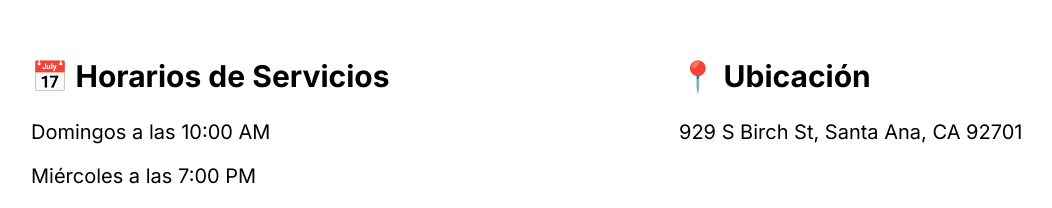
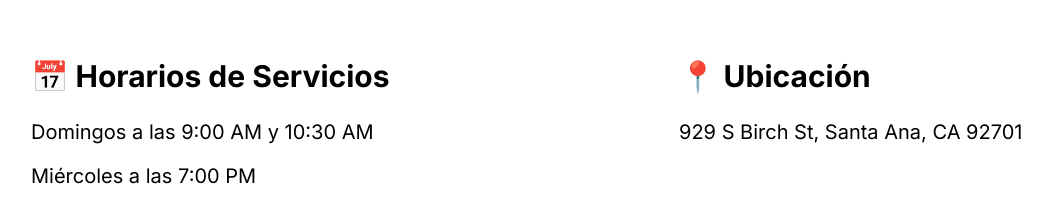
Before and after one commit to VidaEterna714/IBVE, a Next.js app: page / in a window 1280 px wide. Shown: the part 1271-1479 px from the top of the page, without its empty margins (1-1053 px from the left). Built offline with nearby package versions, Linux system fonts and the light colour scheme.

Commit message:
cambio de horaroa 10 a 9 y 10:30 am

```diff
--- a/components/ServiceTimes.tsx
+++ b/components/ServiceTimes.tsx
@@ -6,7 +6,7 @@ export default function ServiceTimes() {
                     <div className="text-center md:text-left p-4  pb-4 rounded-lg hover:shadow-lg transition-all duration-600">
                         <h2 className="text-3xl font-bold mb-6">📅 Horarios de Servicios</h2>
                         <div className="space-y-4 text-xl">
-                            <p>Domingos a las 10:00 AM</p>
+                            <p>Domingos a las 9:00 AM y 10:30 AM</p>
                             <p>Miércoles a las 7:00 PM</p>
                         </div>
                     </div>
```
